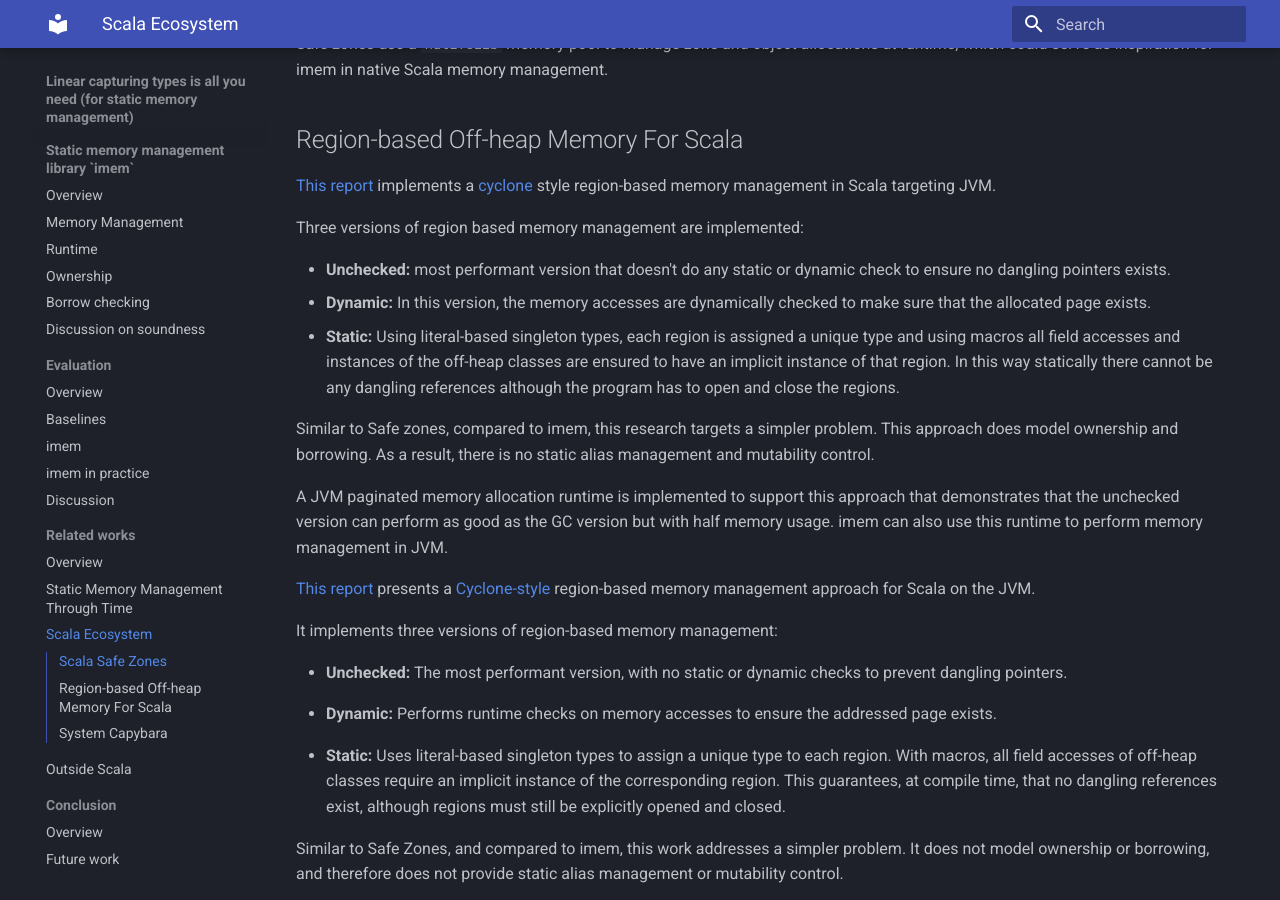
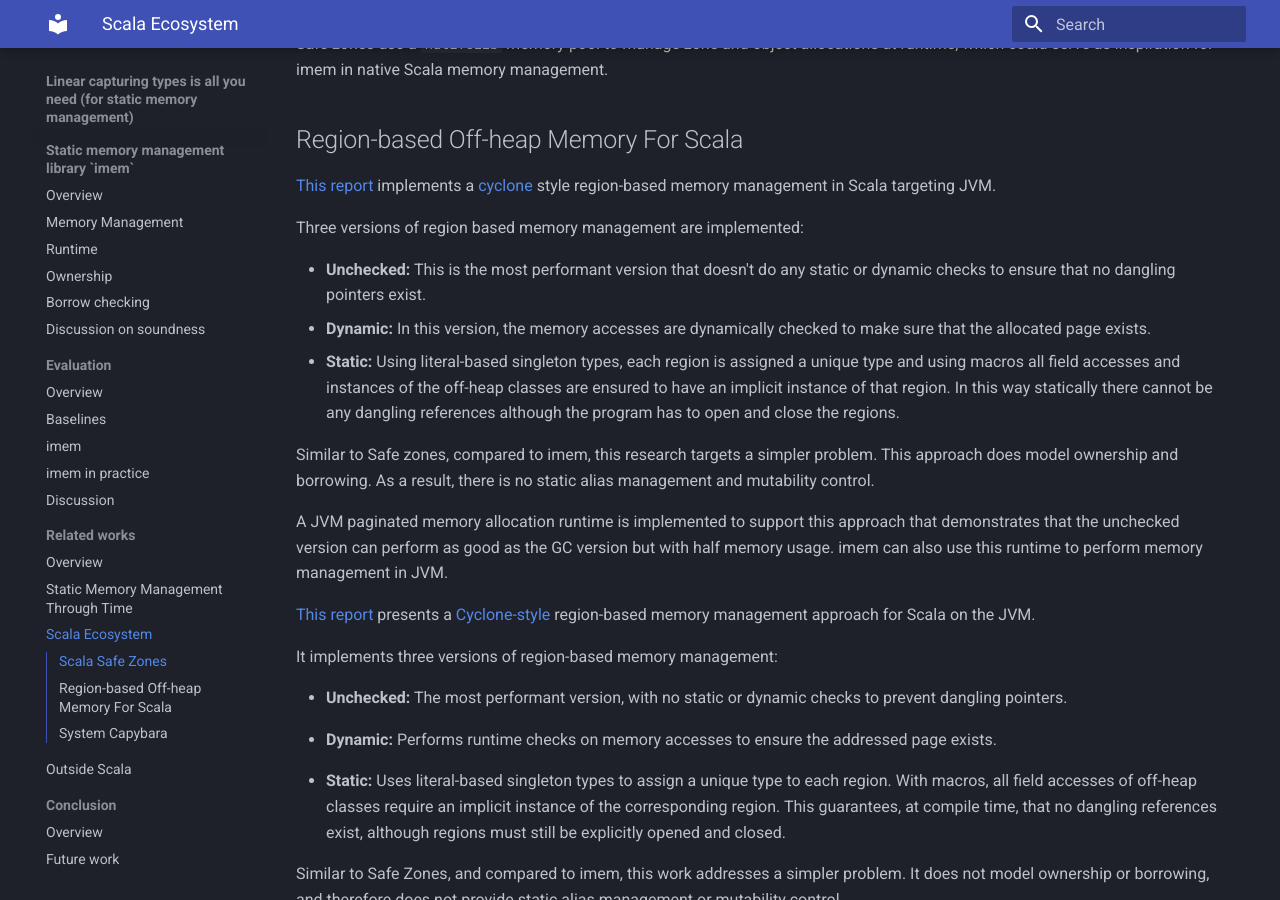
Before and after one commit to amsen20/masters-thesis, an MkDocs documentation site: the page built from docs/related-works/scala-ecosystem.md, in a window 1280 px wide and 900 px high, scrolled down 569 px. Built offline with MkDocs 1.6.1 and Material for MkDocs 9.7.7, drawn with Linux system fonts in a browser that asks for light colours.

Commit message:
Update docs/related-works/scala-ecosystem.md
Co-authored-by: Ondřej Lhoták <olhotak@uwaterloo.ca>

```diff
--- a/docs/related-works/scala-ecosystem.md
+++ b/docs/related-works/scala-ecosystem.md
@@ -26,7 +26,7 @@ Safe zones use a `nativelib` memory pool to manage zone and object allocations a
 Three versions of region based memory management are implemented:
 
 - **Unchecked:**
-  most performant version that doesn't do any static or dynamic check to ensure no dangling pointers exists.
+This is the most performant version that doesn't do any static or dynamic checks to ensure that no dangling pointers exist.
 - **Dynamic:**
   In this version, the memory accesses are dynamically checked to make sure that the allocated page exists.
 - **Static:**
```
